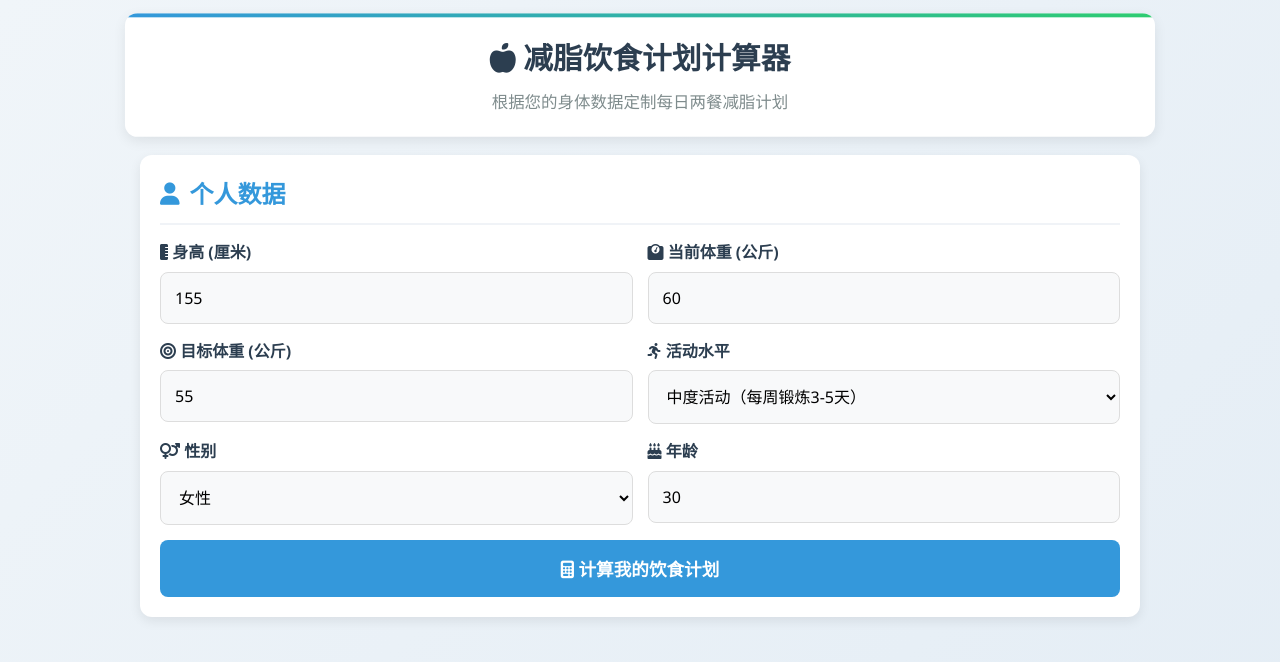
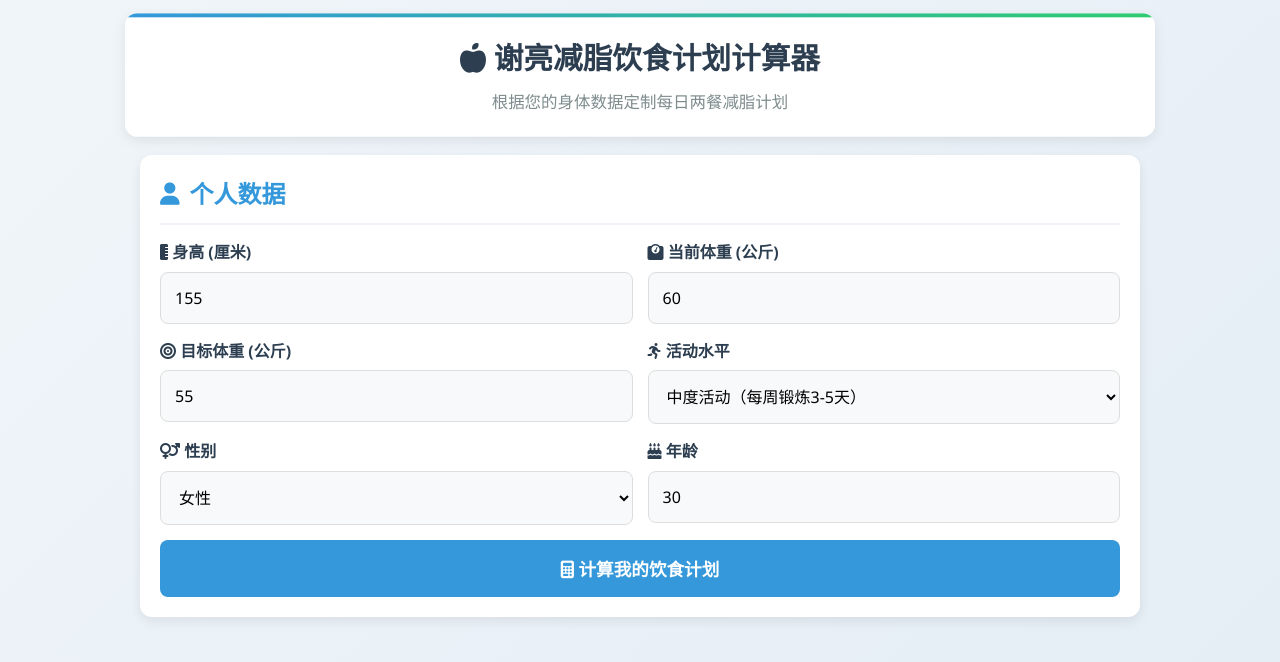
Before and after one commit to xieliang1986/xilian1986jinyuchangjbing, a plain HTML site: page index.html in a window 1280 px wide. Drawn offline with nearby package versions, Linux system fonts and the light colour scheme.

Commit message:
Update index.html

```diff
--- a/index.html
+++ b/index.html
@@ -3,7 +3,7 @@
 <head>
     <meta charset="UTF-8">
     <meta name="viewport" content="width=device-width, initial-scale=1.0">
-    <title>减脂饮食计划计算器</title>
+    <title>谢亮减脂饮食计划计算器</title>
     <link rel="stylesheet" href="https://cdnjs.cloudflare.com/ajax/libs/font-awesome/6.4.0/css/all.min.css">
     <script src="https://cdn.jsdelivr.net/npm/chart.js"></script>
     <style>
@@ -427,7 +427,7 @@
 <body>
     <div class="container">
         <header class="pulse">
-            <h1><i class="fas fa-apple-alt"></i> 减脂饮食计划计算器</h1>
+            <h1><i class="fas fa-apple-alt"></i> 谢亮减脂饮食计划计算器</h1>
             <p class="subtitle">根据您的身体数据定制每日两餐减脂计划</p>
         </header>
 
```
